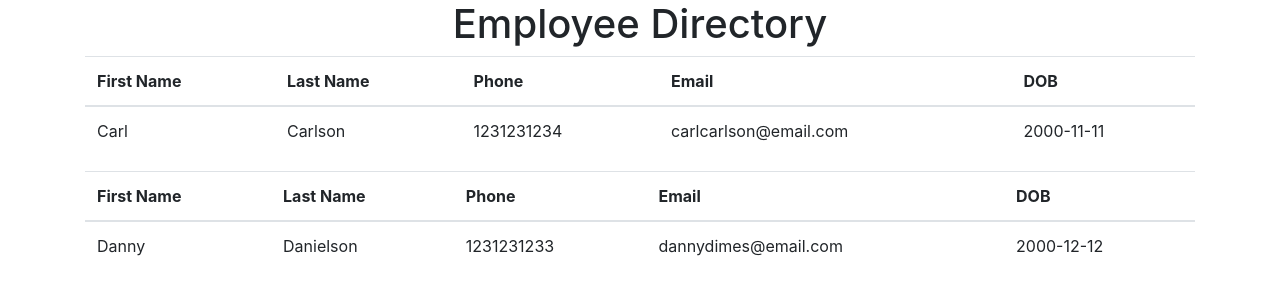
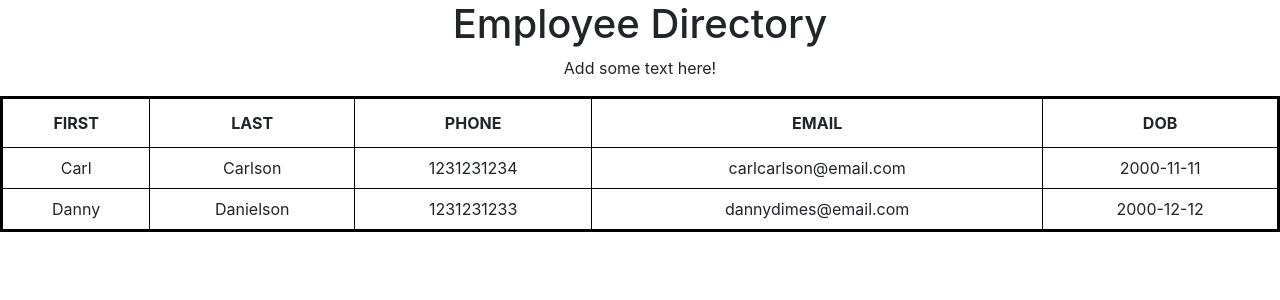
Before and after one commit to falbuna/User_Directory, a React (Create React App) app in the folder employeedirectory/: page / in a window 1280 px wide. Shown: the top 300 px of the page. Built offline with nearby package versions, Linux system fonts and the light colour scheme.

Commit message:
Got the table to render with the right header.

```diff
--- a/employeedirectory/package.json
+++ b/employeedirectory/package.json
@@ -8,6 +8,7 @@
     "@testing-library/user-event": "^12.2.0",
     "bootstrap": "^4.5.3",
     "react": "^17.0.1",
+    "react-bootstrap": "^1.4.0",
     "react-dom": "^17.0.1",
     "react-scripts": "4.0.0",
     "web-vitals": "^0.2.4"
--- a/employeedirectory/src/App.js
+++ b/employeedirectory/src/App.js
@@ -1,31 +1,21 @@
 import React, { Component } from "react";
 import Title from "./components/Title";
 import Table from "./components/Table";
+import Wrapper from "./components/Wrapper";
 import users from "./users.json";
 // import { render } from "react-dom";
 
-class App extends Component {
-  state = {
-    users
-  };
 
 
-render() {
+function App() {
   return (
     <div>
     <Title>Employee Directory</Title>
-    {this.state.users.map(user => (
-    <Table
-      first={user.first}
-      last={user.last}
-      phone={user.phone}
-      email={user.email}
-      dob={user.dob}
-    />
-    ))}
+    <p> Add some text here! </p>
+    <Table />
     </div>
   );
 }
-}
+
 
 export default App;
--- a/employeedirectory/src/components/Table/index.js
+++ b/employeedirectory/src/components/Table/index.js
@@ -1,30 +1,49 @@
-import React from "react";
+import React, { Component } from "react";
+import users from "../../users.json";
+import "./style.css";
 
-function Table(props){
+class Table extends Component {
+    constructor(props){
+    super(props)
+    this.state = {
+      users
+    }
+}
+
+    renderTableHeader(){
+        let header = Object.keys(this.state.users[0])
+        return header.map((key, index) => {
+            return <th key={index}>{key.toUpperCase()}</th>
+        })
+    }
+
+    renderTableData(){
+        return this.state.users.map((user, index) => {
+            const { first, last, phone, email, dob } = user
             return (
-            <div class="container">
-            <table class="table">
-                <thead>
                 <tr>
-                    <th>First Name</th>
-                    <th>Last Name</th>
-                    <th>Phone</th>
-                    <th>Email</th>
-                    <th>DOB</th>
+                    <td>{first}</td>
+                    <td>{last}</td>
+                    <td>{phone}</td>
+                    <td>{email}</td>
+                    <td>{dob}</td>
                 </tr>
-                </thead>
+            )
+        })
+    }
+
+render(){
+    return (
+    <div>
+    <table id="users">
         <tbody>
-                <tr>
-                    <td>{props.first}</td>
-                    <td>{props.last}</td>
-                    <td>{props.phone}</td>
-                    <td>{props.email}</td>
-                    <td>{props.dob}</td>
-                </tr>
+            <tr>{this.renderTableHeader()}</tr>
+            {this.renderTableData()}
         </tbody>
     </table>
     </div>
     )
 }
+}
 
 export default Table;
--- /dev/null
+++ b/employeedirectory/src/components/Table/style.css
@@ -0,0 +1,17 @@
+#users{
+    text-align: center;
+    border-collapse: collapse;
+    border: 3px solid #000000;
+    width: 100%
+}
+
+#users td, #users th {
+    border: 1px solid #000000;
+    padding: 8px;
+}
+
+#users th {
+    padding-top: 12px;
+    padding-bottom: 12px;
+    text-align: center;
+}
--- /dev/null
+++ b/employeedirectory/src/components/Wrapper/index.js
@@ -0,0 +1,8 @@
+import React from "react";
+import "./style.css";
+
+function Wrapper(props){
+    return <main className="wrapper">{props.children}</main>;
+}
+
+export default Wrapper;
--- a/employeedirectory/src/index.css
+++ b/employeedirectory/src/index.css
@@ -11,3 +11,7 @@ code {
   font-family: source-code-pro, Menlo, Monaco, Consolas, 'Courier New',
     monospace;
 }
+
+p {
+  text-align: center;
+}
```
Also changed, not shown: employeedirectory/src/components/Wrapper/style.css (added), 1 other file (tests, documents, lock files or other folders). Lines whose indentation alone changed are shown as unchanged.
